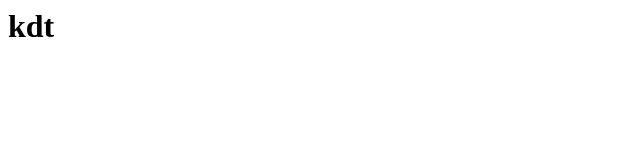
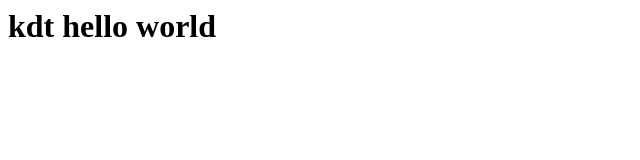
Before and after one commit to leehyeonseop/testrepo, a plain HTML site: page kdt/index.html in a window 1280 px wide. Shown: the whole page, without its empty margins (0-640 px from the left). Drawn offline with Linux system fonts and the light colour scheme.

Commit message:
Update index.html

```diff
--- a/kdt/index.html
+++ b/kdt/index.html
@@ -1 +1 @@
-<h1>kdt</h1>
+<h1>kdt hello world</h1>
```
